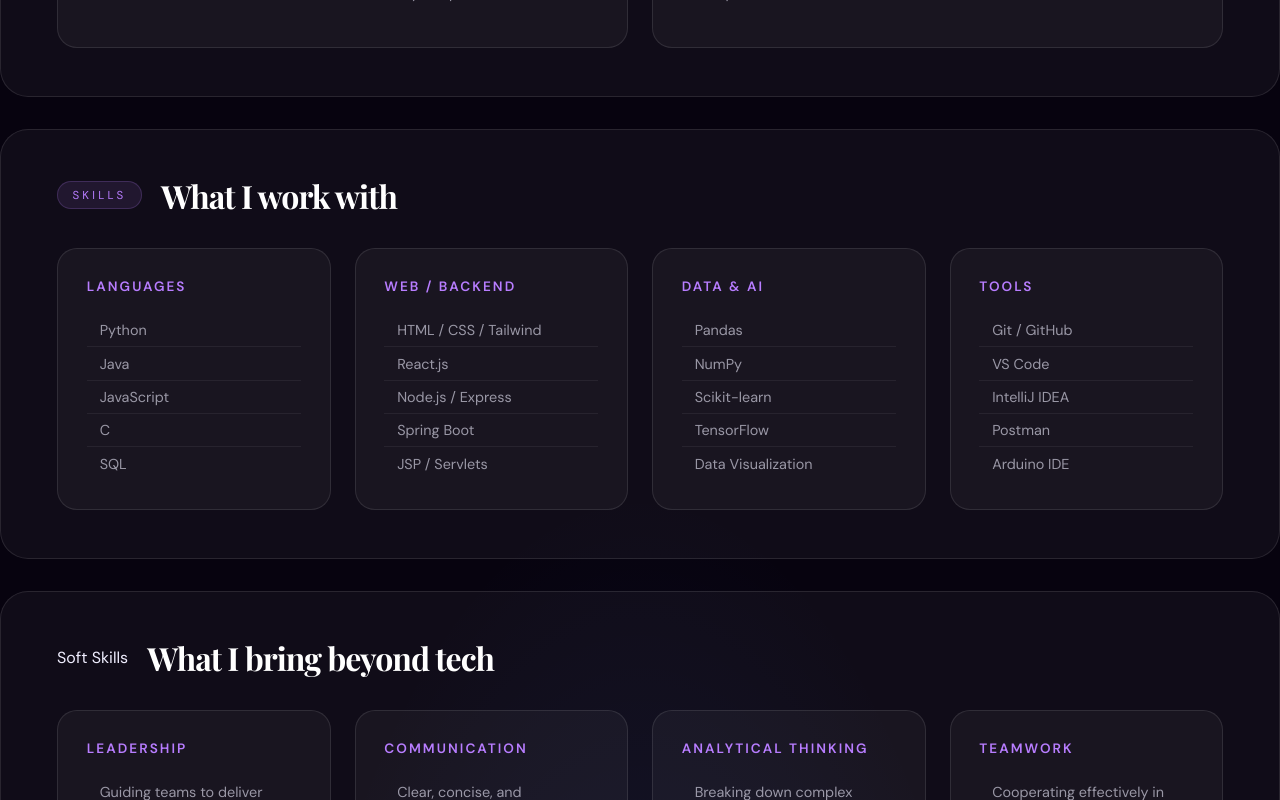
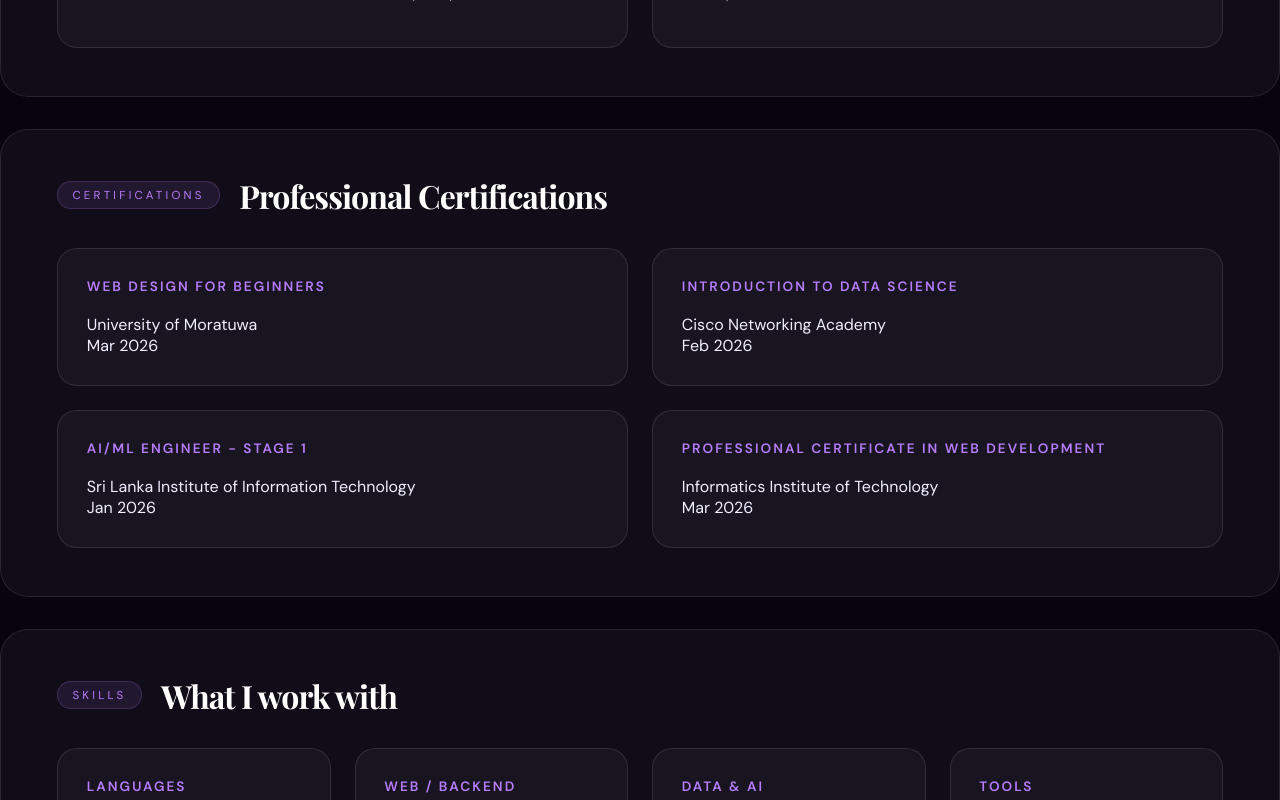
Before and after one commit to piumi2004/piumi-abeygunasekera-portfolio, a React (Vite) app: page / in a window 1280 px wide. Shown: the part 1740-2540 px from the top of the page. Built offline with nearby package versions, Linux system fonts and the light colour scheme; a web font is replaced by a local one.

Commit message:
Added certifications

```diff
--- a/src/App.jsx
+++ b/src/App.jsx
@@ -4,6 +4,7 @@ import About from './sections/About'
 import Projects from './sections/Projects'
 import Skills from './sections/Skills';
 import SoftSkills from './sections/SoftSkills'
+import Certifications from './sections/Certifications'
 import Contact from './sections/Contact'
 import './styles/main.css'
 
@@ -15,6 +16,7 @@ function App() {
         <Hero />
         <About />
         <Projects />
+        <Certifications />
         <Skills />
         <SoftSkills />
       </main>
--- a/src/components/Navbar.jsx
+++ b/src/components/Navbar.jsx
@@ -7,7 +7,7 @@ function Navbar() {
   useEffect(() => {
     const onScroll = () => {
       setScrolled(window.scrollY > 40)
-      const sections = ['home', 'about', 'projects', 'skills', 'contact']
+      const sections = ['home', 'about', 'projects', 'certifications', 'skills', 'contact'];
       for (const id of [...sections].reverse()) {
         const el = document.getElementById(id)
         if (el && window.scrollY + 120 >= el.offsetTop) {
@@ -24,6 +24,7 @@ function Navbar() {
     { href: '#home', label: 'Home', id: 'home' },
     { href: '#about', label: 'About', id: 'about' },
     { href: '#projects', label: 'Work', id: 'projects' },
+    { href: '#certifications', label: 'Certifications', id: 'certifications' },
     { href: '#skills', label: 'Skills', id: 'skills' },
     { href: '#contact', label: 'Contact', id: 'contact' },
   ]
--- /dev/null
+++ b/src/sections/Certifications.jsx
@@ -0,0 +1,46 @@
+import React from 'react';
+
+const certifications = [
+  {
+    title: 'Web Design For Beginners',
+    issuer: 'University of Moratuwa',
+    date: 'Mar 2026',
+  },
+  {
+    title: 'Introduction to Data Science',
+    issuer: 'Cisco Networking Academy',
+    date: 'Feb 2026',
+  },
+  {
+    title: 'AI/ML Engineer - Stage 1',
+    issuer: 'Sri Lanka Institute of Information Technology',
+    date: 'Jan 2026',
+  },
+  {
+    title: 'Professional Certificate in Web Development',
+    issuer: 'Informatics Institute of Technology',
+    date: 'Mar 2026',
+  },
+];
+
+function Certifications() {
+  return (
+    <section className="certifications-section" id="certifications">
+      <div className="section-head">
+        <span className="label">Certifications</span>
+        <h2>Professional Certifications</h2>
+      </div>
+      <div className="cert-grid">
+        {certifications.map((c, i) => (
+          <div className="cert-card" key={i}>
+            <h4>{c.title}</h4>
+            <p>{c.issuer}</p>
+            <p>{c.date}</p>
+          </div>
+        ))}
+      </div>
+    </section>
+  );
+}
+
+export default Certifications;
--- a/src/styles/main.css
+++ b/src/styles/main.css
@@ -187,7 +187,8 @@ button {
 .about-section,
 .projects-section,
 .skills-section,
-.soft-skills-section {
+.soft-skills-section,
+.certifications-section {
   position: relative;
   background: var(--surface);
   border: 1px solid var(--border);
@@ -709,6 +710,46 @@ button {
 }
 
 /* ── Skills ───────────────────────────────── */
+
+/* ── Certifications ───────────────────────────────── */
+.certifications-section {
+  padding: 3rem 3.5rem;
+  margin-bottom: 2rem;
+}
+
+.cert-grid {
+  display: grid;
+  grid-template-columns: repeat(2, 1fr);
+  gap: 1.5rem;
+}
+
+.cert-card {
+  background: rgba(255, 255, 255, 0.04);
+  border: 1px solid var(--border);
+  border-radius: 20px;
+  padding: 1.8rem;
+  transition: transform 0.35s var(--ease-out), border-color 0.3s, box-shadow 0.35s;
+  position: relative;
+  overflow: hidden;
+}
+
+.cert-card:hover {
+  transform: translateY(-5px);
+  border-color: rgba(184, 125, 255, 0.25);
+  box-shadow: 0 16px 40px rgba(60, 10, 120, 0.2);
+}
+
+.cert-card h4 {
+  font-size: 0.85rem;
+  font-weight: 600;
+  text-transform: uppercase;
+  letter-spacing: 0.15em;
+  color: var(--accent);
+  margin-bottom: 1.2rem;
+}
+
+/* Retain existing Skill styles */
+/* ── Skills ───────────────────────────────── */
 .skills-section {
   padding: 3rem 3.5rem;
   margin-bottom: 2rem;
```
Also changed, not shown: 1 other file (tests, documents, lock files or other folders).
